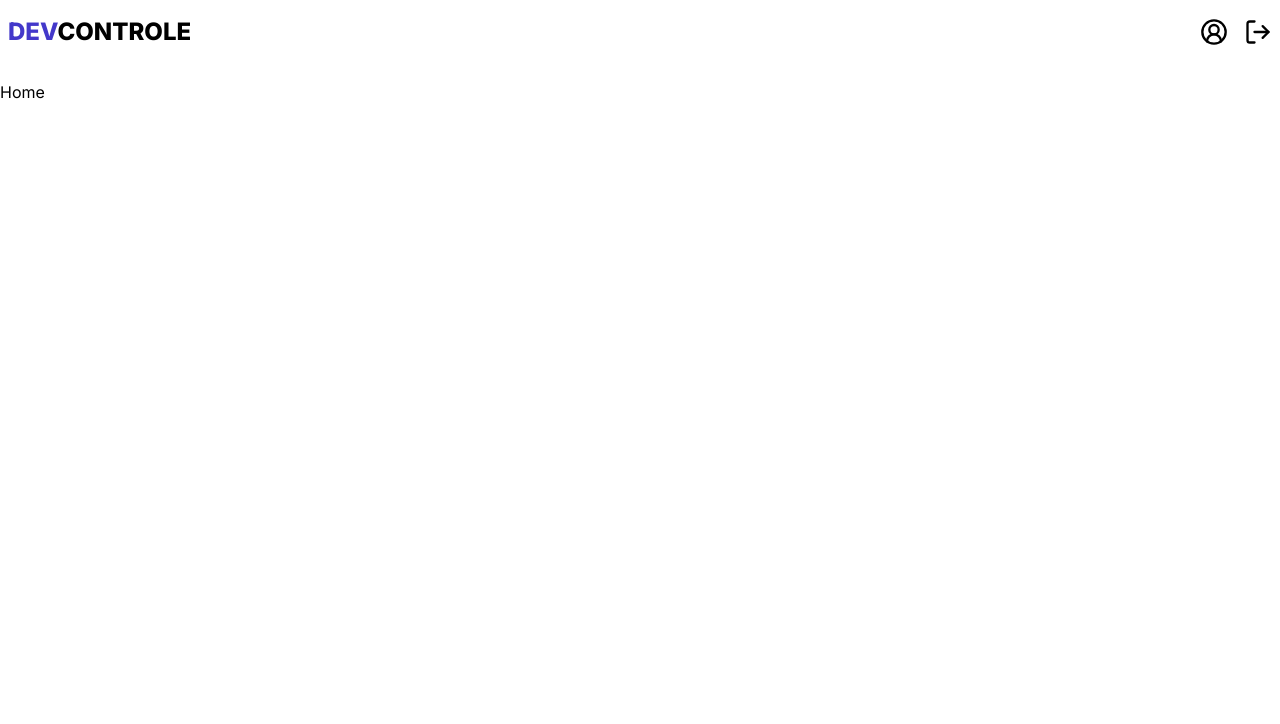
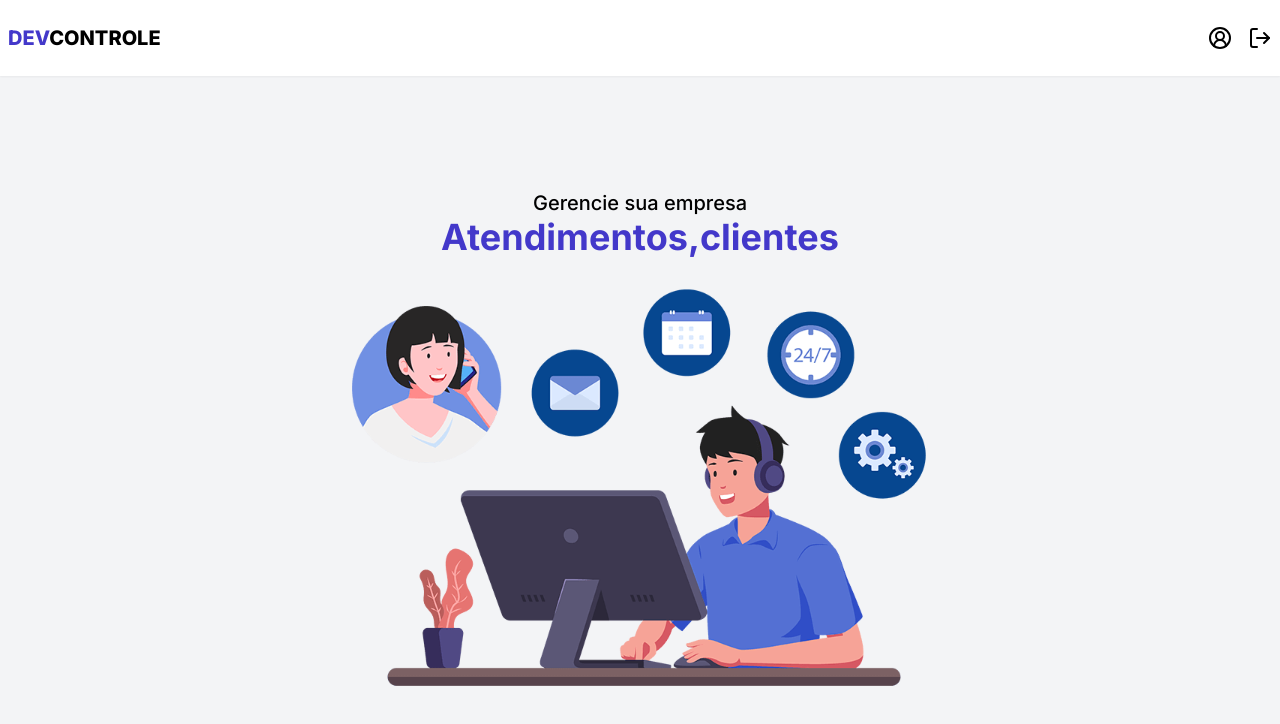
Before and after one commit to reisArthur2602/devcontrole, a Next.js app: page / in a window 1280 px wide. Shown: the top 724 px of the page. Built offline with nearby package versions, Linux system fonts and the light colour scheme.

Commit message:
feat: add home page

```diff
--- a/src/app/layout.tsx
+++ b/src/app/layout.tsx
@@ -18,8 +18,10 @@ export default function RootLayout({
   return (
     <html lang="en">
       <body className={inter.className}>
-        <Header />
-        {children}
+        <div className="min-h-screen flex flex-col bg-gray-100">
+          <Header />
+          {children}
+        </div>
       </body>
     </html>
   );
--- a/src/app/page.tsx
+++ b/src/app/page.tsx
@@ -1,7 +1,13 @@
+import Image from "next/image";
+import HeroImg from "@/assets/hero.svg"
 export default function Home() {
   return (
-    <main>
-      <h1>Home</h1>
+    <main className="flex-1 flex items-center justify-center flex-col ">
+      <h2 className="text-xl font-medium">Gerencie sua empresa</h2>
+      <h2 className="text-2xl font-bold text-indigo-700 md:text-4xl mb-8">
+        Atendimentos,clientes
+      </h2>
+      <Image src={HeroImg} width={600} alt="Hero image" className="max-w-sm md:max-w-xl"/>
     </main>
   );
 }
--- a/src/components/header/index.tsx
+++ b/src/components/header/index.tsx
@@ -4,10 +4,10 @@ import React from 'react';
 
 export const Header = () => {
   return (
-    <header className="h-20 w-full px-2 py-4 items-center justify-center bg-white">
+    <header className="w-full px-2 py-6 items-center justify-center bg-white shadow-sm">
       <div className="max-w-7xl mx-auto flex justify-between items-center">
         <Link href="/">
-          <h1 className="text-2xl font-extrabold uppercase hover:tracking-widest duration-300">
+          <h1 className="text-xl font-extrabold uppercase hover:tracking-widest duration-300">
             <span className=" text-indigo-700">Dev</span>
             Controle
           </h1>
@@ -16,11 +16,11 @@ export const Header = () => {
         <div className="flex gap-4">
 
           <Link href="/dashboard">
-            <UserCircle2 size={28} />
+            <UserCircle2 size={24} />
           </Link>
 
           <button>
-            <LogOut size={28}/>
+            <LogOut size={24}/>
           </button>
         </div>
       </div>
```
Also changed, not shown: src/assets/hero.svg (added).
